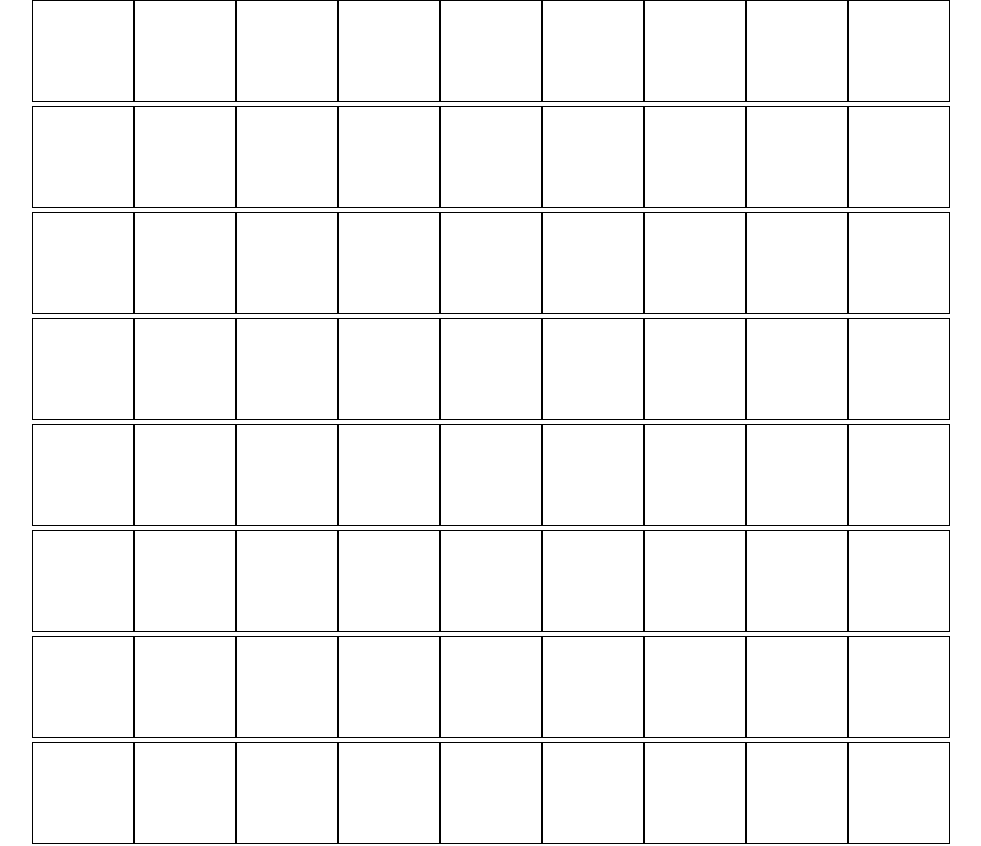
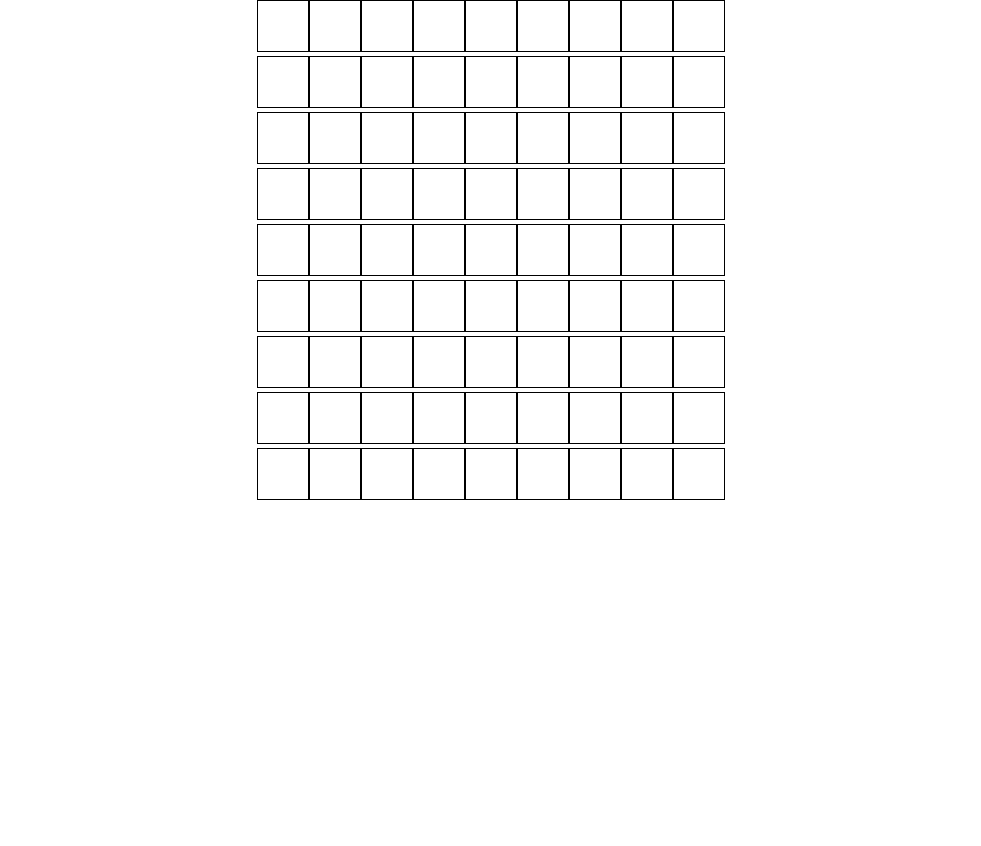
Before and after one commit to nicolosponziello/sudoku-game-react, a React (Create React App) app: page / in a window 1280 px wide. Shown: the top 846 px of the page, without its empty margins (149-1130 px from the left). After the commit the page ends 800 px from the top, so only its background shows below. Built offline with nearby package versions, Linux system fonts and the light colour scheme.

Commit message:
make cell smaller

```diff
--- a/src/App.css
+++ b/src/App.css
@@ -25,11 +25,13 @@
 }
 
 .square {
-  width: 100px;
-  height: 100px;
+  width: 50px;
+  height: 50px;
   border: 1px solid black;
   display: inline-block;
   transition: 0.5s ease;
+  margin: 0;
+  padding: 0;
 }
 
 .square:hover {
```
